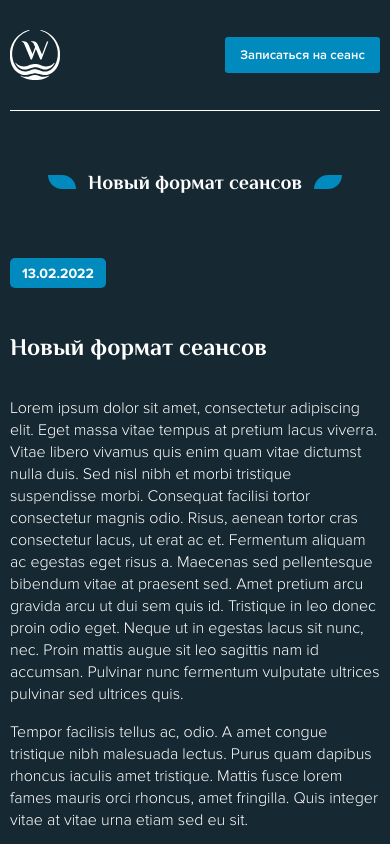
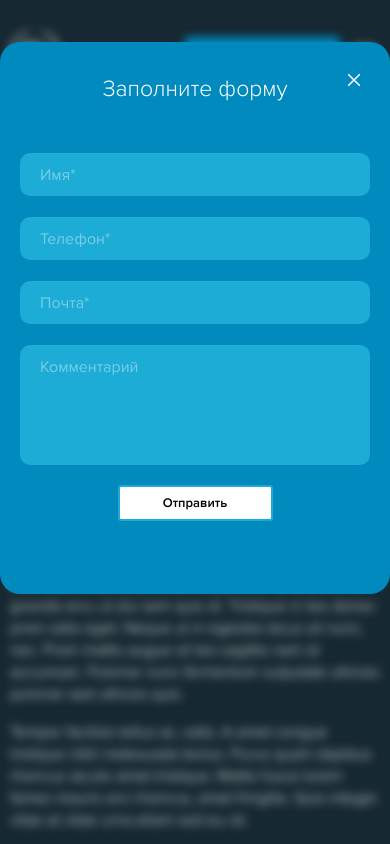
Before and after one commit to Konstantin9658/lemurteam, a plain HTML site: page new-format-sessions.html in a window 390 px wide. Both pictures are taken after a click on the button "Записаться на сеанс". Shown: the top 844 px of the page. Drawn offline with Linux system fonts and the light colour scheme.

Commit message:
Update 2022-06-07T06:41:02.146Z

```diff
--- a/blog.html
+++ b/blog.html
@@ -18,6 +18,7 @@
       <svg class="header__logo" width="60" height="60" role="img">
         <use xlink:href="img/sprite.svg#icon-logo"></use>
       </svg>
+      <button type="button" class="button button--burger"></button>
       <nav class="header__nav nav">
         <ul class="nav__list">
           <li class="nav__item">
@@ -57,7 +58,7 @@
           </li>
         </ul>
       </nav>
-      <button class="button">Записаться на сеанс</button>
+      <button class="button button--order" data-modal="">Записаться на сеанс</button>
     </div>
   </header>
   <main class="main">
@@ -107,5 +108,33 @@
       <a href="#">Сделано d-e-n.info</a>
     </div>
   </footer>
+  <div class="popup hide">
+    <form action="https://jsonplaceholder.typicode.com/posts/" class="form" method="post">
+      <button type="button" class="button button--close" data-close=""></button>
+      <div class="form__wrapper">
+        <p>Заполните форму</p>
+        <ul class="form__fields">
+          <li class="form__fields-item">
+            <label class="visually-hidden" for="name-field">Имя</label>
+            <input type="text" name="Name" id="name-field" placeholder="Имя*" data-validate="">
+          </li>
+          <li class="form__fields-item">
+            <label class="visually-hidden" for="phone-field">Телефон</label>
+            <input type="tel" name="Phone" id="phone-field" placeholder="Телефон*" data-validate="">
+          </li>
+          <li class="form__fields-item">
+            <label class="visually-hidden" for="email-field">Email</label>
+            <input type="email" name="Email" id="email-field" placeholder="Почта*" data-validate="">
+          </li>
+          <li class="form__fields-item">
+            <label class="visually-hidden" for="comment-field">Комментарий</label>
+            <textarea name="Comment" id="comment-field" placeholder="Комментарий"></textarea>
+          </li>
+        </ul>
+        <button type="submit" class="button button--submit">Отправить</button>
+      </div>
+    </form>
+  </div>
+  <script type="module" src="js/bundle.js"></script>
 </body>
 </html>
--- a/new-format-sessions.html
+++ b/new-format-sessions.html
@@ -18,6 +18,7 @@
       <svg class="header__logo" width="60" height="60" role="img">
         <use xlink:href="img/sprite.svg#icon-logo"></use>
       </svg>
+      <button type="button" class="button button--burger"></button>
       <nav class="header__nav nav">
         <ul class="nav__list">
           <li class="nav__item">
@@ -51,13 +52,13 @@
             </a>
           </li>
           <li class="nav__item">
-            <a href="#">
+            <a href="blog.html">
               Блог
             </a>
           </li>
         </ul>
       </nav>
-      <button class="button">Записаться на сеанс</button>
+      <button class="button button--order" data-modal="">Записаться на сеанс</button>
     </div>
   </header>
   <main class="main">
@@ -92,5 +93,33 @@
       <a href="#">Сделано d-e-n.info</a>
     </div>
   </footer>
+  <div class="popup hide">
+    <form action="https://jsonplaceholder.typicode.com/posts/" class="form" method="post">
+      <button type="button" class="button button--close" data-close=""></button>
+      <div class="form__wrapper">
+        <p>Заполните форму</p>
+        <ul class="form__fields">
+          <li class="form__fields-item">
+            <label class="visually-hidden" for="name-field">Имя</label>
+            <input type="text" name="Name" id="name-field" placeholder="Имя*" data-validate="">
+          </li>
+          <li class="form__fields-item">
+            <label class="visually-hidden" for="phone-field">Телефон</label>
+            <input type="tel" name="Phone" id="phone-field" placeholder="Телефон*" data-validate="">
+          </li>
+          <li class="form__fields-item">
+            <label class="visually-hidden" for="email-field">Email</label>
+            <input type="email" name="Email" id="email-field" placeholder="Почта*" data-validate="">
+          </li>
+          <li class="form__fields-item">
+            <label class="visually-hidden" for="comment-field">Комментарий</label>
+            <textarea name="Comment" id="comment-field" placeholder="Комментарий"></textarea>
+          </li>
+        </ul>
+        <button type="submit" class="button button--submit">Отправить</button>
+      </div>
+    </form>
+  </div>
+  <script type="module" src="js/bundle.js"></script>
 </body>
 </html>
```
Also changed, not shown: news.html (+34 -5 lines), 1 other file.
